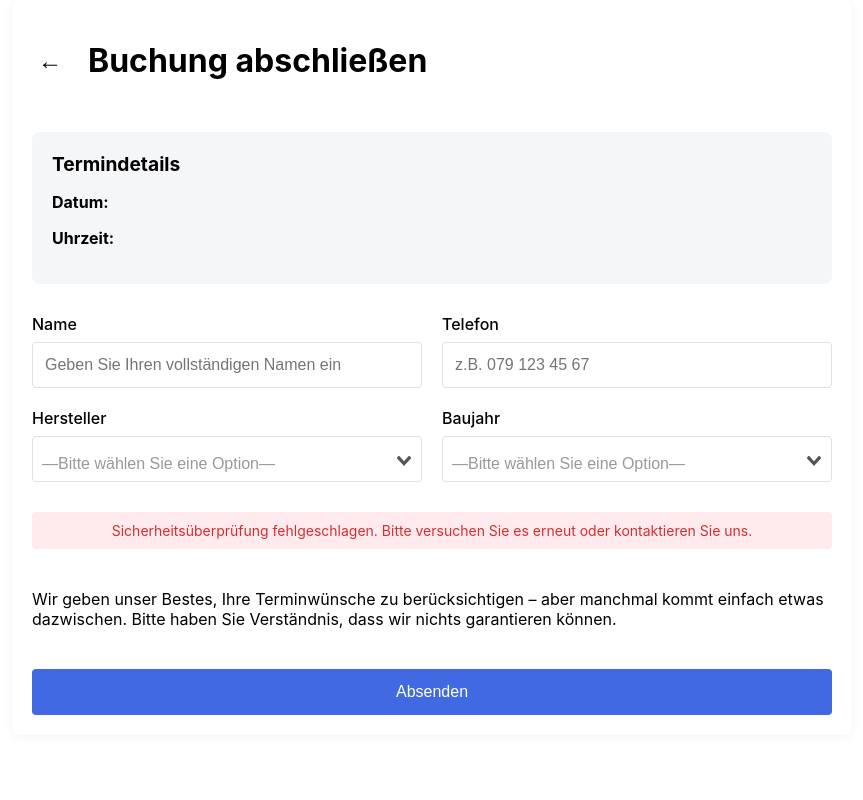
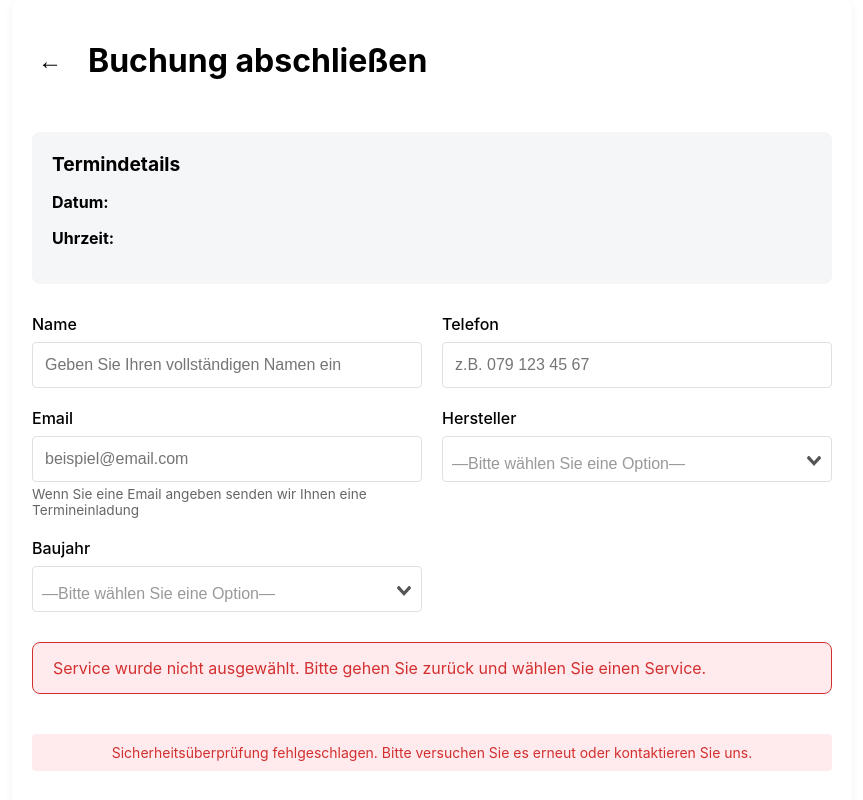
Before and after one commit to dimitrisurber/outlooker-frontend, a Vue app: page /booking/1 in a window 1280 px wide. Shown: the top 800 px of the page, without its empty margins (208-1071 px from the left). Built offline with nearby package versions, Linux system fonts and the light colour scheme; no server answers; the HTML template or start-up script is replaced by a standard one.

Commit message:
everything works

```diff
--- a/src/components/BookingForm.vue
+++ b/src/components/BookingForm.vue
@@ -45,6 +45,20 @@
 
       <div class="form-row qodef-col-2">
         <div class="form-group">
+          <label for="email">Email</label>
+          <input
+            type="email"
+            id="email"
+            v-model="form.email"
+            class="wpcf7-form-control wpcf7-text"
+            placeholder="beispiel@email.com"
+          >
+          <div class="helper-text">
+            Wenn Sie eine Email angeben senden wir Ihnen eine Termineinladung
+          </div>
+        </div>
+
+        <div class="form-group">
           <label for="manufacturer">Hersteller</label>
           <div class="select-wrapper">
             <v-select
@@ -60,7 +74,9 @@
             ></v-select>
           </div>
         </div>
+      </div>
 
+      <div class="form-row qodef-col-2">
         <div class="form-group">
           <label for="year">Baujahr</label>
           <div class="select-wrapper">
@@ -77,6 +93,11 @@
             ></v-select>
           </div>
         </div>
+      </div>
+
+      <div class="service-details" :class="{ 'error': !form.service }">
+        <p v-if="form.service"><strong>Service:</strong> {{ form.service }}</p>
+        <p v-else class="error-message">Service wurde nicht ausgewählt. Bitte gehen Sie zurück und wählen Sie einen Service.</p>
       </div>
 
       <!-- reCAPTCHA v3 badge will appear at the bottom right of the page -->
@@ -146,8 +167,10 @@ export default {
     const form = ref({
       name: '',
       phone: '',
+      email: '',
       manufacturer: '',
       year: '',
+      service: route.query.service || '',
       date: '',
       time: '',
       userId: route.params.userId,
@@ -363,8 +386,10 @@ export default {
           customerDetails: {
             name: form.value.name,
             phone: form.value.phone,
+            email: form.value.email,
             carManufacturer: form.value.manufacturer,
-            carYear: form.value.year
+            carYear: form.value.year,
+            service: form.value.service
           },
           duration: form.value.duration
         };
@@ -391,6 +416,7 @@ export default {
             manufacturer: form.value.manufacturer,
             year: form.value.year,
             phone: form.value.phone,
+            email: form.value.email,
             // Include additional information needed for calendar integration
             description: `Reifen wechseln bei Garage Wertli\nPhone: ${form.value.phone}\nCar: ${form.value.manufacturer} (${form.value.year})`,
             location: 'Neunbrunnenstrasse 255, 8046 Zürich'
@@ -483,6 +509,8 @@ export default {
       }
 
       appointmentTime.value = route.query.time;
+      form.value.service = route.query.service || '';
+      console.log('Service from URL:', route.query.service);
 
       // Load reCAPTCHA
       loadRecaptchaScript().catch(error => {
@@ -620,6 +648,29 @@ export default {
   font-size: 1.2em;
 }
 
+.service-details {
+  background: #f5f6f8;
+  border-radius: 8px;
+  padding: 15px 20px;
+  margin: 10px 0;
+  border: 1px solid transparent;
+}
+
+.service-details.error {
+  background: #ffebee;
+  border-color: #d32f2f;
+}
+
+.service-details p {
+  margin: 0;
+  font-size: 1.1em;
+}
+
+.service-details .error-message {
+  color: #d32f2f;
+  font-size: 1em;
+}
+
 .qodef-appontment-form-2 {
   display: flex;
   flex-direction: column;
@@ -716,6 +767,12 @@ input {
   text-align: center;
 }
 
+.helper-text {
+  color: #666;
+  font-size: 0.85em;
+  margin-top: 4px;
+}
+
 @media (max-width: 768px) {
   .qodef-col-2, .form-row {
     grid-template-columns: 1fr;
--- a/src/components/BookingWidget.vue
+++ b/src/components/BookingWidget.vue
@@ -488,7 +488,7 @@ export default {
       try {
         // Keep the date in its original timezone and format
         const dateStr = date.toISOString().split('T')[0];
-        const url = `/book/${userId}/confirm?date=${encodeURIComponent(dateStr)}&time=${encodeURIComponent(time)}`;
+        const url = `/book/${userId}/confirm?date=${encodeURIComponent(dateStr)}&time=${encodeURIComponent(time)}&service=${encodeURIComponent(selectedService.value === 'rad' ? 'Rad wechseln' : 'Reifen wechseln')}`;
         console.log('Navigating to:', url);
         await router.push(url);
       } catch (error) {
@@ -597,7 +597,7 @@ export default {
       const userId = route.params.userId;
       // Convert date to Swiss timezone manually
       const swissDate = toSwissTime(selectedDate.value);
-      const url = `/book/${userId}/confirm?date=${encodeURIComponent(swissDate.toISOString())}&time=${encodeURIComponent(selectedTime.value)}`;
+      const url = `/book/${userId}/confirm?date=${encodeURIComponent(swissDate.toISOString())}&time=${encodeURIComponent(selectedTime.value)}&service=${encodeURIComponent(selectedService.value === 'rad' ? 'Rad wechseln' : 'Reifen wechseln')}`;
       console.log('Navigating to:', url);
 
       try {
--- a/src/views/BookingForm.vue
+++ b/src/views/BookingForm.vue
@@ -5,6 +5,7 @@ const form = ref({
   year: '',
   date: '',
   time: '',
+  service: '',
   userId: route.params.userId,
   duration: 30 // Default duration in minutes
 });
@@ -29,7 +30,8 @@ const submitForm = async () => {
         userId: form.value.userId,
         carManufacturer: form.value.manufacturer,
         carYear: form.value.year,
-        duration: form.value.duration
+        duration: form.value.duration,
+        service: form.value.service
       }),
     });
 
```
